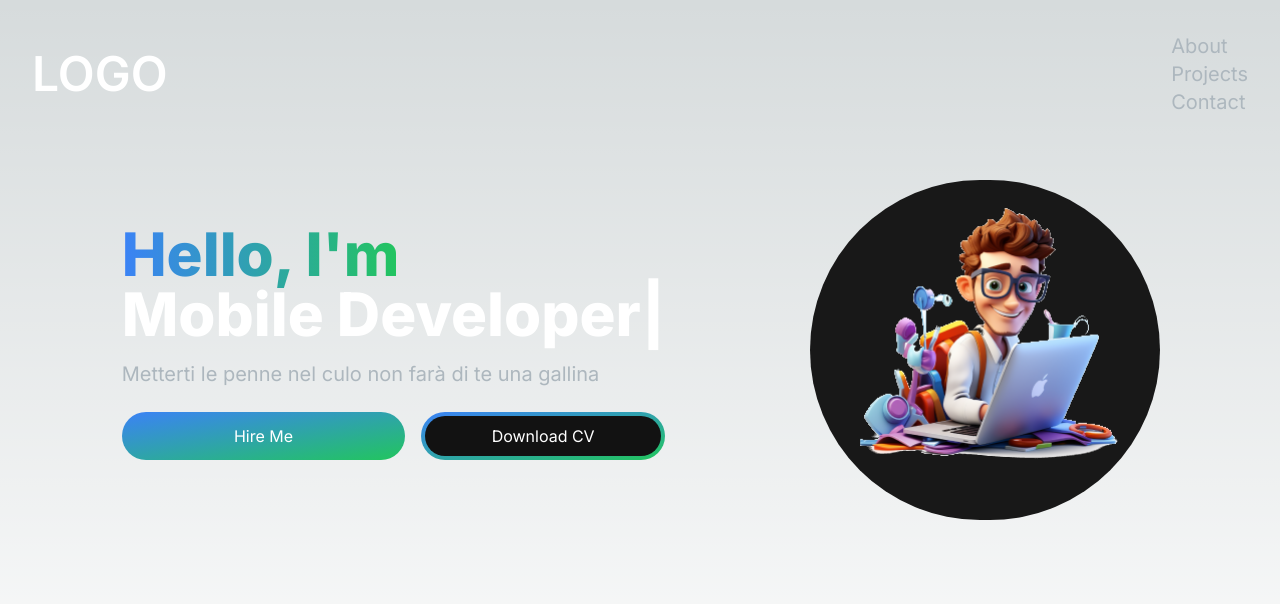
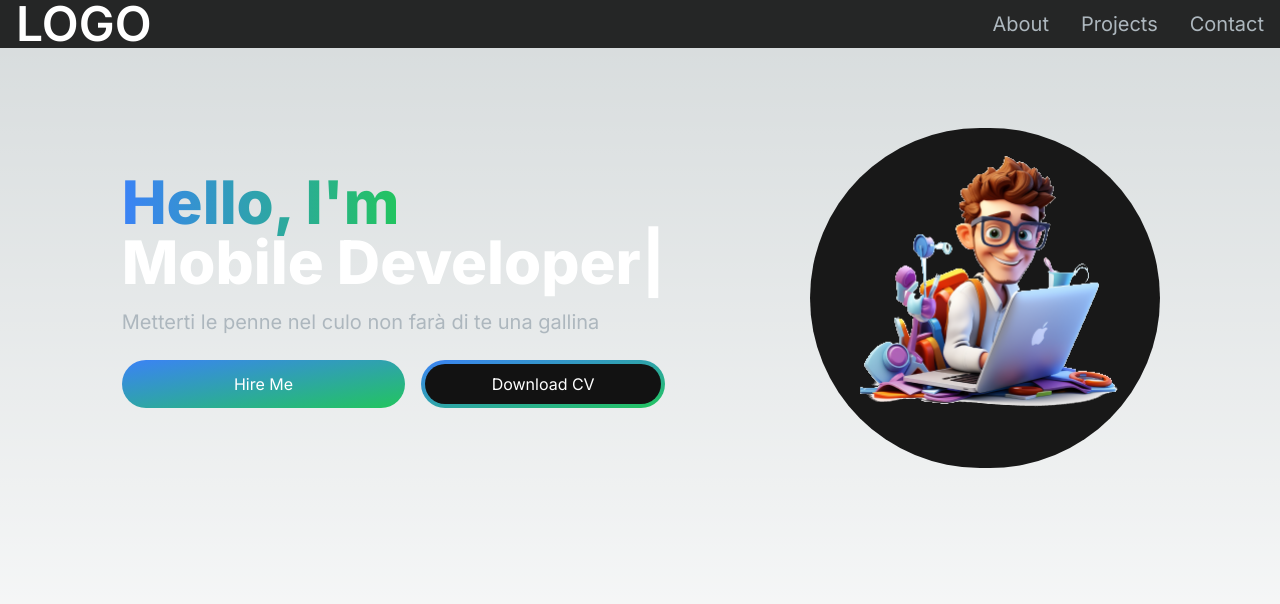
Before and after one commit to Desko95/portfolio-website, a Next.js app: page / in a window 1280 px wide. Shown: the top 604 px of the page. Built offline with nearby package versions, Linux system fonts and the light colour scheme.

Commit message:
pre heroicons

```diff
--- a/app/components/Navbar.jsx
+++ b/app/components/Navbar.jsx
@@ -19,13 +19,13 @@
 
 const Navbar = () => {
   return (
-    <nav>
-      <div className='flex flex-wrap items-center justify-between mx-auto p-8'>
-        <Link href={'/'} className='text-5xl text-white font-semibold'>
+    <nav className='fixed top-0 left-0 right-0 z-10 bg-[#121212] bg-opacity-90'>
+      <div className='flex flex-wrap items-center justify-between mx-auto px-4'>
+        <Link href={'/'} className='text-2xl md:text-5xl text-white font-semibold'>
           LOGO
         </Link>
         <div className='menu block md:w-auto' id='navbar'>
-          <ul>
+          <ul className='flex p-4 md:p-0 md:flex-row md:space-x-8 mt-0'>
             {NavLinks.map((link, index) => (
               <li key={index}>
                 <NavLink href={link.path} title={link.title} />
--- a/app/page.js
+++ b/app/page.js
@@ -7,7 +7,7 @@
   return (
     <main className="flex min-h-screen flex-col bg-b[#121212]">
       <Navbar />
-      <div class="container mx-auto px-12 py-4">
+      <div class="container mt-24 mx-auto px-12 py-4">
         <HeroSection />
      </div>
     </main>
```
